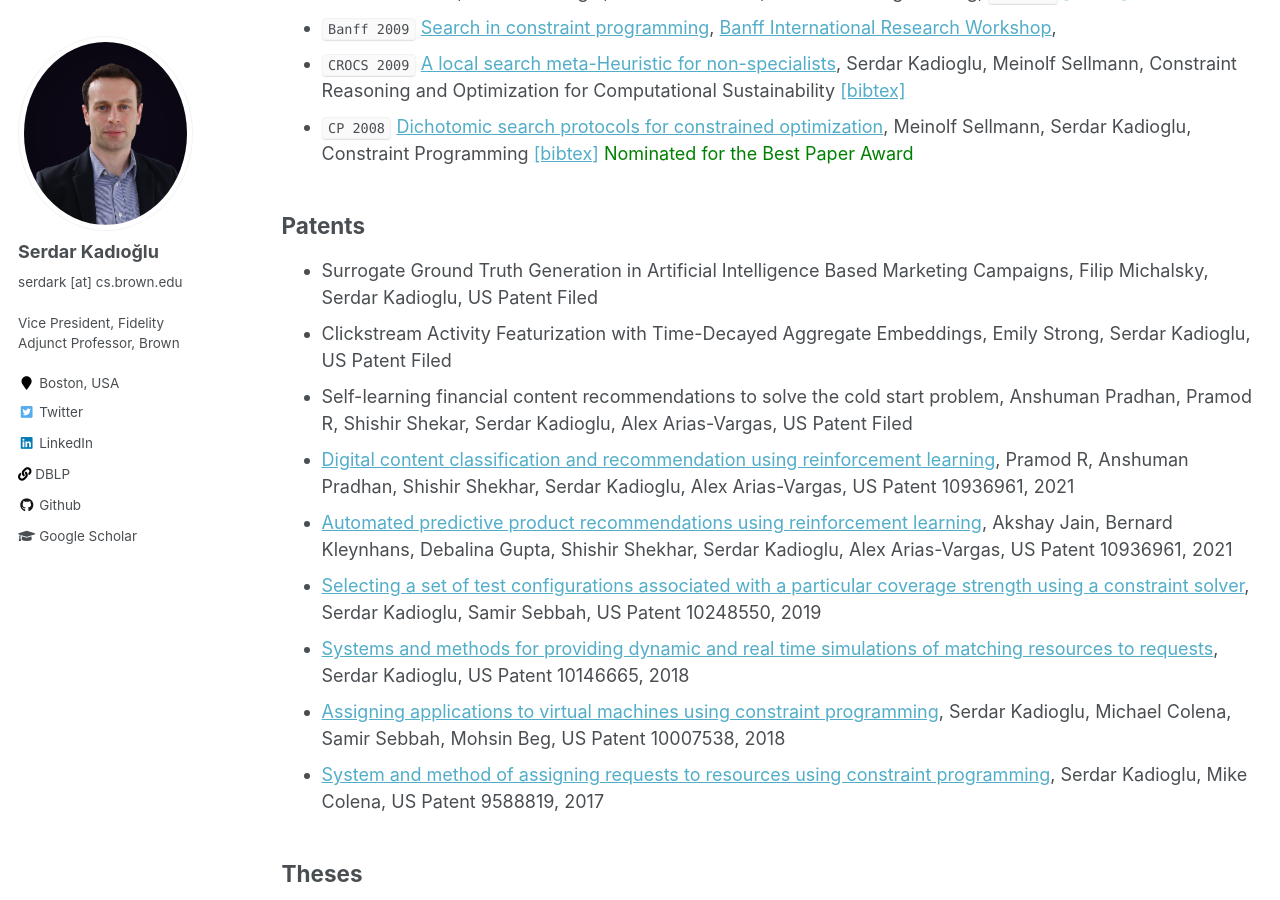
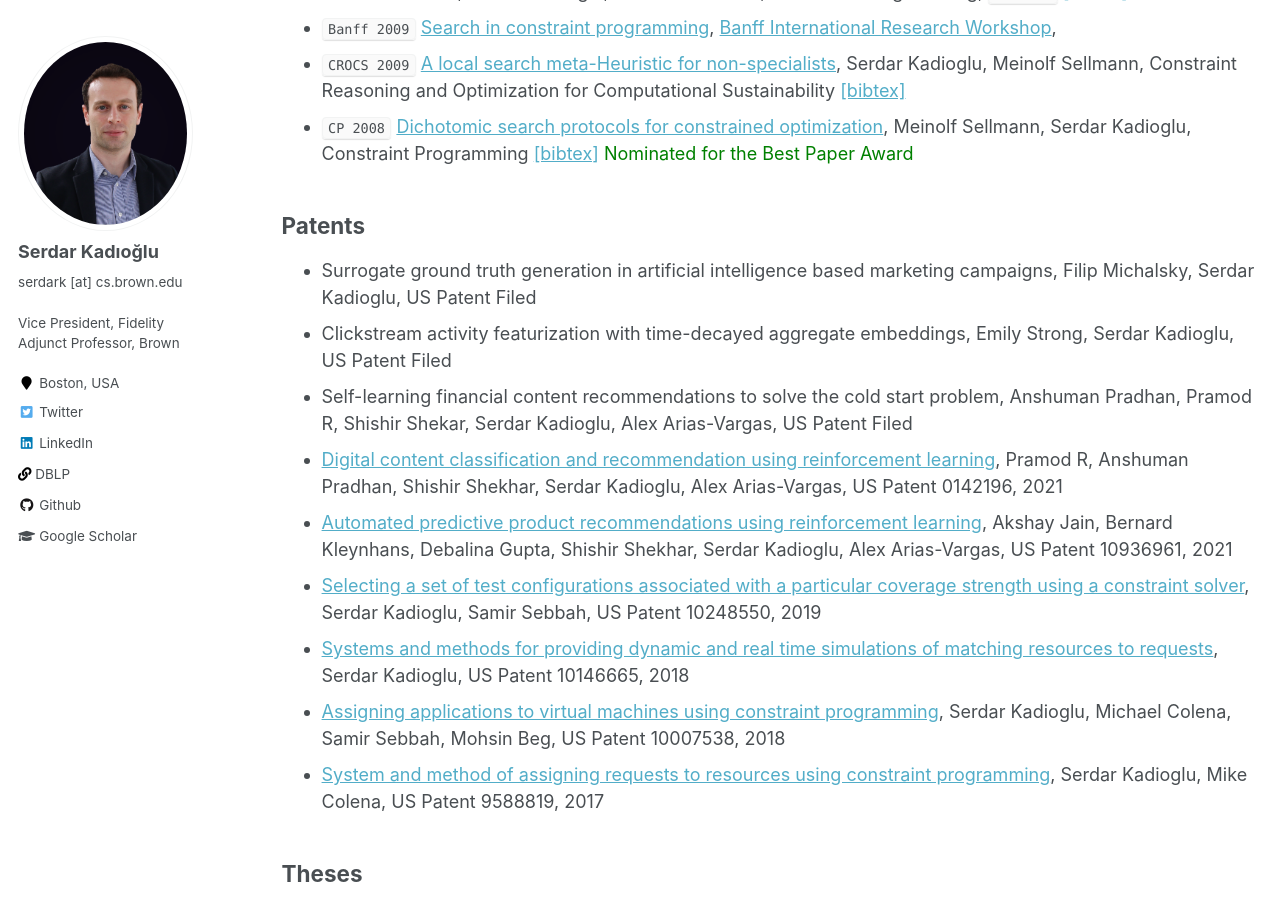
Before and after one commit to skadio/skadio.github.io, a Jekyll site: the page built from _pages/publications.md, in a window 1280 px wide and 900 px high, scrolled down 2500 px. Built offline with Jekyll 4.4.1, drawn with Linux system fonts in a browser that asks for light colours.

Commit message:
Update publications.md

```diff
--- a/_pages/publications.md
+++ b/_pages/publications.md
@@ -56,11 +56,10 @@ author_profile: true
 
 ## Patents
 
-* Surrogate Ground Truth Generation in Artificial Intelligence Based Marketing Campaigns, Filip Michalsky, Serdar Kadioglu, US Patent Filed
-* Clickstream Activity Featurization with Time-Decayed Aggregate Embeddings, Emily Strong, Serdar Kadioglu, US Patent Filed
+* Surrogate ground truth generation in artificial intelligence based marketing campaigns, Filip Michalsky, Serdar Kadioglu, US Patent Filed
+* Clickstream activity featurization with time-decayed aggregate embeddings, Emily Strong, Serdar Kadioglu, US Patent Filed
 * Self-learning financial content recommendations to solve the cold start problem, Anshuman Pradhan, Pramod R, Shishir Shekar, Serdar Kadioglu, Alex Arias-Vargas, US Patent Filed
-* [Digital content classification and recommendation using reinforcement learning](https://patentimages.storage.googleapis.com/be/b5/40/0e6badc27969a6/US10936961.pdf), Pramod R,
-  Anshuman Pradhan, Shishir Shekhar, Serdar Kadioglu, Alex Arias-Vargas, US Patent 10936961, 2021
+* [Digital content classification and recommendation using reinforcement learning](https://patentimages.storage.googleapis.com/b9/73/ac/42c55bb5d0338e/US20210142196A1.pdf), Pramod R, Anshuman Pradhan, Shishir Shekhar, Serdar Kadioglu, Alex Arias-Vargas, US Patent 0142196, 2021
 * [Automated predictive product recommendations using reinforcement learning](https://patentimages.storage.googleapis.com/be/b5/40/0e6badc27969a6/US10936961.pdf), Akshay Jain, Bernard Kleynhans, Debalina Gupta, Shishir Shekhar, Serdar Kadioglu, Alex Arias-Vargas, US Patent 10936961, 2021
 * [Selecting a set of test configurations associated with a particular coverage strength using a constraint solver](https://patentimages.storage.googleapis.com/fb/54/22/796b7130833b04/US10248550.pdf), Serdar Kadioglu, Samir Sebbah, US Patent 10248550, 2019
 * [Systems and methods for providing dynamic and real time simulations of matching resources to requests](http://patft.uspto.gov/netacgi/nph-Parser?Sect1=PTO2&Sect2=HITOFF&u=%2Fnetahtml%2FPTO%2Fsearch-adv.htm&r=1&p=1&f=G&l=50&d=PTXT&S1=10146665.PN.&OS=PN/10146665&RS=PN/10146665), Serdar Kadioglu, US Patent 10146665, 2018
```
